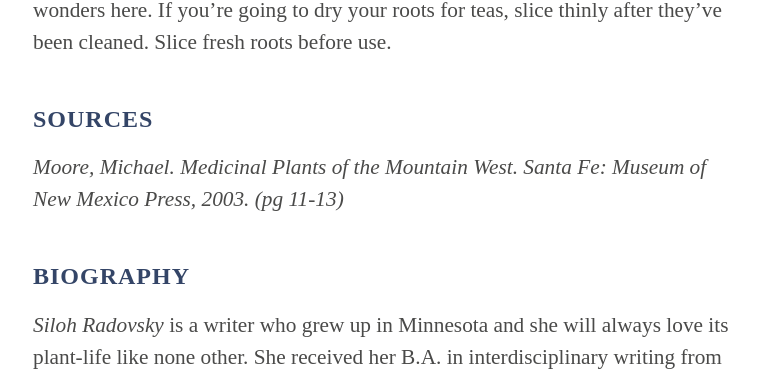
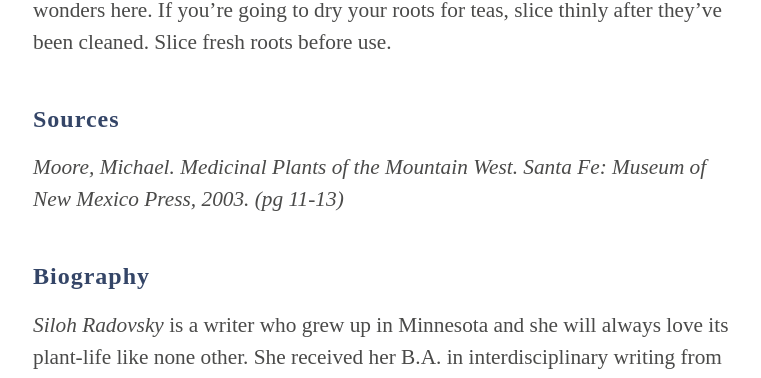
Before and after one commit to tinykite/botanic-romantic, a Jekyll site: the page built from foraging-for-beginners.md, in a window 1280 px wide and 900 px high, scrolled down 5143 px. Shown: the part 154-532 px from the top of the window, without its empty margins (255-1016 px from the left). Built offline with Jekyll 4.4.1, drawn with Linux system fonts in a browser that asks for light colours.

Commit message:
Remove all-caps formatting of headings

```diff
--- a/foraging-for-beginners.md
+++ b/foraging-for-beginners.md
@@ -83,10 +83,10 @@ Once they are fully dry, gently place the leaves into a jar and store away from
 _If you’ve picked roots_
 Roots need to be thoroughly cleaned before use. A vegetable scrub-brush works wonders here. If you’re going to dry your roots for teas, slice thinly after they’ve been cleaned. Slice fresh roots before use.
 
-### SOURCES
+### Sources
 _Moore, Michael. Medicinal Plants of the Mountain West. Santa Fe: Museum of New Mexico Press, 2003. (pg 11-13)_
 
-### BIOGRAPHY
+### Biography
 _Siloh Radovsky_ is a writer who grew up in Minnesota and she will always love its plant-life like none other. She received her B.A. in interdisciplinary writing from the Evergreen State College, which was preceded by studies in herbalism at Minnesota Community & Technical College, the Serpentine Project in Wisconsin, at the Farmacy in Providence, and at the School of Traditional Western Herbalism in Portland, Oregon, where she learned from Matthew Wood in addition to other notable herbalists like Jim McDonald and Larken Bunce. Siloh resides in Olympia, WA, where she is working on a novella themed around contemporary relationships to bodily health, mental illness, and health fads. Examples of her work can be found [here](Silohradovsky.net).
 
 _*Editor's Note: While the term "foraging" is common and perhaps better known, herbalists more typically refer to the process of finding, using, and/or preserving wild plants as wildcrafting._
```
